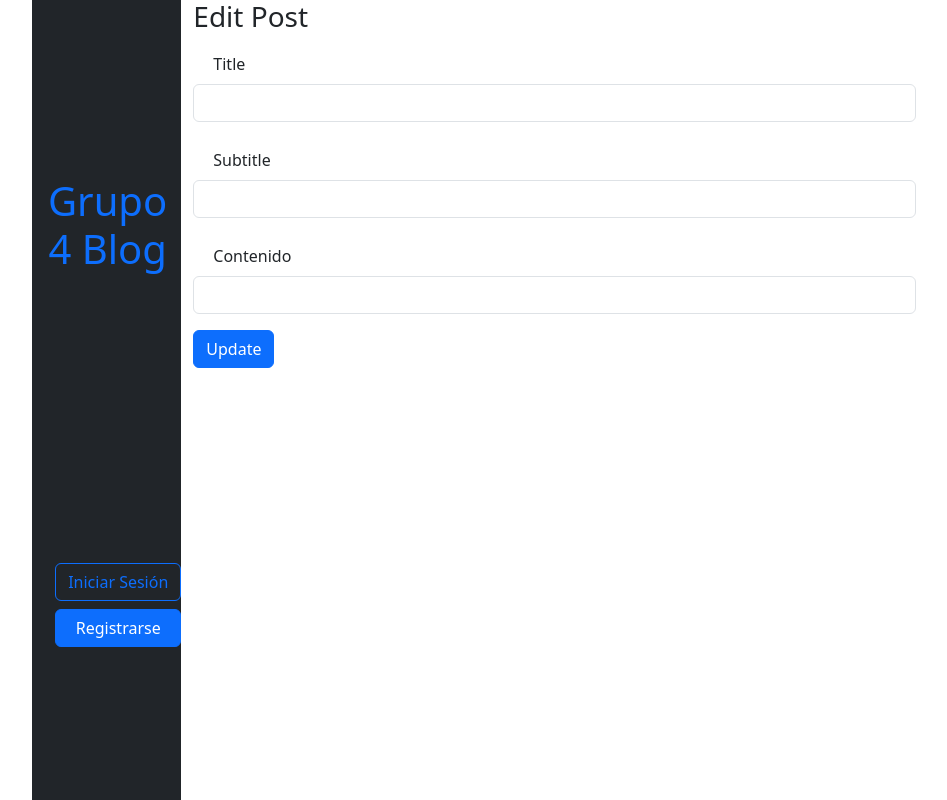
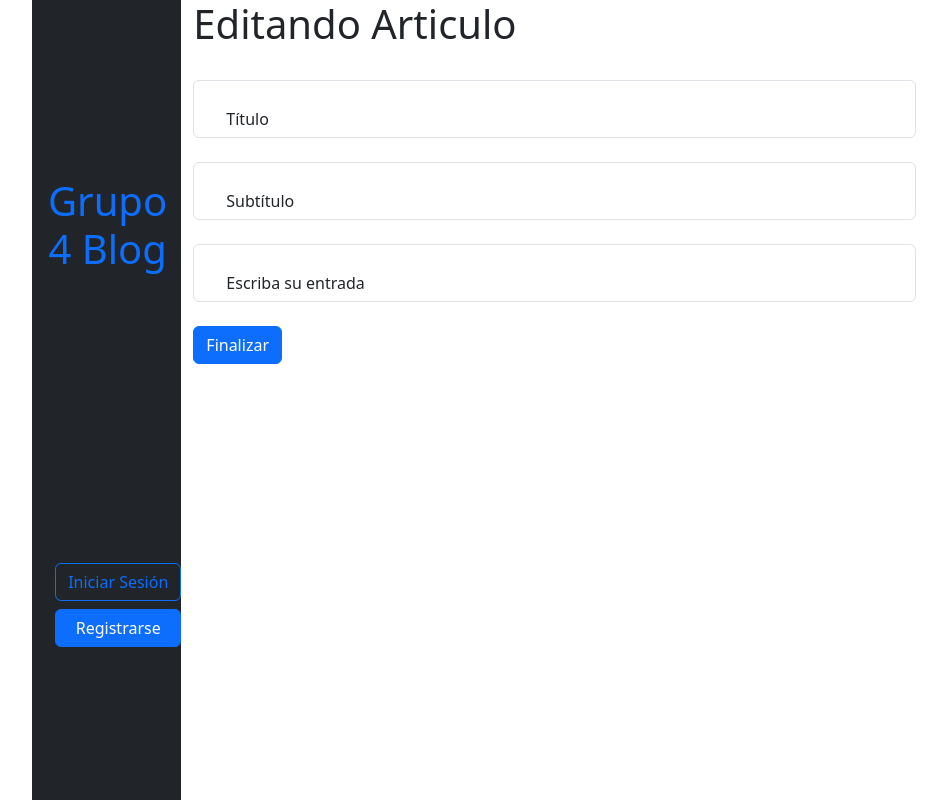
Before and after one commit to MrHelmet96/grupo4_News_FrontEnd, a React (Create React App) app in the folder grupo4_frontend/: page /editarArticulo in a window 1280 px wide. Shown: the whole page, without its empty margins (160-1107 px from the left). Built offline with nearby package versions, Linux system fonts and the light colour scheme; no server answers.

Commit message:
Crear entradas // de más nueva a más antigua

```diff
--- a/grupo4_frontend/package.json
+++ b/grupo4_frontend/package.json
@@ -22,6 +22,7 @@
     "react-quill": "^2.0.0",
     "react-router-dom": "^6.16.0",
     "react-scripts": "5.0.1",
+    "react-toastify": "^9.1.3",
     "web-vitals": "^2.1.4"
   },
   "scripts": {
--- a/grupo4_frontend/src/components/article.jsx
+++ b/grupo4_frontend/src/components/article.jsx
@@ -41,7 +41,7 @@ function Article() {
         <div className="col-10 p-4 ">
           <div className='d-flex justify-content-between mt-5 pb-2 border-bottom border-dark border-2'>
           <h1 className=''>{article.title}</h1>
-          <Link><a></a><i class="bi bi-pencil-square"></i></Link>
+          <Link to='/editarArticulo'><a></a><i class="bi bi-pencil-square"></i></Link>
           </div>
           <h6 className='mt-3 pb-2 border-bottom border-dark border-2'>{article.subtitle}</h6>
           <div dangerouslySetInnerHTML={{__html: article.content}} className='col-9 pt-3'></div>
--- a/grupo4_frontend/src/components/article_edit/article_edit.jsx
+++ b/grupo4_frontend/src/components/article_edit/article_edit.jsx
@@ -1,68 +1,236 @@
-import axios from "axios";
-import { useEffect, useState } from "react";
-import { useNavigate, useParams } from "react-router-dom";
+import React, { Component } from 'react'
+import { Link, useNavigate, useParams } from 'react-router-dom'
+import { ToastContainer, toast } from 'react-toastify';
+ import 'react-toastify/dist/ReactToastify.css';
 
-const URI = 'http://localhost:8080/article/'
 
-const EditArticle = () => {
-  const [title, setTitle] = useState('')
-  const [subtitle, setSubtitle] = useState('')
-  const [content, setContent] = useState('')
-  const id = useParams()
 
-  //procedimiento para actualizar
-  const update = async (e) => {
-    e.preventDefault()
-    await axios.put(URI + id, {
-      title: title,
-      subtitle: subtitle,
-      content: content
-    });
-  }
-  useEffect(() => {
-    getBlogById()
-  }, [])
+export class EditArticle extends Component {
 
-  const getBlogById = async () => {
-    const res = await axios.get(URI + id)
-    setTitle(res.data.title)
-    setSubtitle(res.data.subtitle)
-    setContent(res.data.content)
-  }
+    constructor(props) {
+        super(props)
 
-  return (
-    <div className="col-10">
-      <h3>Edit Post</h3>
-      <form onSubmit={update}>
-        <div className="mb-3">
-          <label htmlFor="" className="form-label">Title</label>
-          <input
-            value={title}
-            onChange={(e) => setTitle(e.target.value)}
-            type="text"
-            className="form-control" />
-        </div>
-        <div className="mb-3">
-          <label htmlFor="" className="form-label">Subtitle</label>
-          <input
-            value={subtitle}
-            onChange={(e) => setSubtitle(e.target.value)}
-            type="text"
-            className="form-control" />
-        </div>
-        <div className="mb-3">
-          <label htmlFor="" className="form-label">Contenido</label>
-          <input
-            value={content}
-            onChange={(e) => setContent(e.target.value)}
-            type="text"
-            className="form-control" />
-        </div>
-        <button type="submit" className="btn btn-primary">Update</button>
-      </form>
-    </div>
-  )
+        this.state = {
+            article_id: null,
+            title: '',
+            subtitle: '',
+            content: ''
+        }
+    }
 
+    componentDidMount() {
+
+        if (this.props.params.article_id) {
+            let parametros = {
+                method: 'GET',
+
+                headers: {
+                    'Content-Type': 'application/json',
+                    'Accept': 'application/json'
+                }
+            }
+
+            fetch("http://localhost:8080/articles/:"+ this.props.params.article_id , parametros)
+                .then(res => {
+
+                    res.json().then(
+                            body => (
+                                {
+                                    status: res.status,
+                                    ok: res.ok,
+                                    headers: res.headers,
+                                    body: body
+                                }
+                            )
+                        ).then(
+                            result => {
+                                if (result.ok) {
+
+                                    console.log(result)
+                                    // this.setState({
+                                    //     article_id: result.bodythis.state.article_id,
+                                    //     title: this.state.title,
+                                    //     subtitle: this.state.subtitle,
+                                    //     content: this.state.content,
+                                    // })
+                                } else {
+                                    toast.error(result.body.message, {
+                                        position: "bottom-center",
+                                        autoClose: 5000,
+                                        hideProgressBar: false,
+                                        closeOnClick: true,
+                                        pauseOnHover: true,
+                                        draggable: true,
+                                        progress: undefined,
+                                        theme: "light",
+                                        });
+                                }
+                            });
+                       })
+                .catch((error) => {
+                    console.log(error)
+                });
+        }
+
+
+                    //    this.props.navigate("/")
+
+     }
+
+    handleSubmit = (event) => {
+        event.preventDefault()
+        //alert('enviando datos al backend del artículo: ' + this.state.titulo + this.state.subtitulo);
+
+        let article = {
+            article_id: this.state.article_id,
+            title: this.state.title,
+            subtitle: this.state.subtitle,
+            content: this.state.content,
+        }
+
+        let parametros = {
+            method: 'POST',
+            body: JSON.stringify(article),
+            headers: {
+                'Content-Type': 'application/json',
+            }
+        }
+
+        fetch("http://localhost:8080/articles/", parametros)
+            .then(res => {
+
+                res.json().then(
+                        body => (
+                            {
+                                status: res.status,
+                                ok: res.ok,
+                                headers: res.headers,
+                                body: body
+                            }
+                        )
+                    ).then(
+                        result => {
+                            if (result.ok) {
+                                toast.success(result.body.message, {
+                                    position: "bottom-center",
+                                    autoClose: 5000,
+                                    hideProgressBar: false,
+                                    closeOnClick: true,
+                                    pauseOnHover: true,
+                                    draggable: true,
+                                    progress: undefined,
+                                    theme: "light",
+                                    });
+                            } else {
+                                toast.error(result.body.message, {
+                                    position: "bottom-center",
+                                    autoClose: 5000,
+                                    hideProgressBar: false,
+                                    closeOnClick: true,
+                                    pauseOnHover: true,
+                                    draggable: true,
+                                    progress: undefined,
+                                    theme: "light",
+                                    });
+                            }
+                        });
+                   })
+            .catch((error) => {
+                console.log(error)
+            });
+                       this.props.navigate("/")
+    }
+
+
+    handleChange = (event) => {
+        this.setState({ [event.target.name]: event.target.value });
+    }
+
+    render() {
+        // const navigate = useNavigate();
+        return (
+
+            <div className='col-10'>
+                <div className='row'>
+                    <div className='col'>
+                        <h1>{this.props.params.article_id ? `Edición del Artículo ${this.props.params.article_id}` : "Editando Articulo"}</h1>
+                    </div>
+                </div>
+
+
+                <div className='row'>
+                    <div className='col'>
+
+{/* <h1>{this.props.params.vehiculo_id}</h1> */}
+
+                        <form onSubmit={this.handleSubmit}>
+                            <br />
+                            <div className="form-floating">
+                                <input
+                                    type="text"
+                                    className="form-control"
+                                    id="floatingTitle"
+                                    placeholder="title"
+                                    onChange={this.handleChange}
+                                    value={this.state.title}
+                                    name='title'
+                                />
+                                <label htmlFor="floatingTitle">Título</label>
+                            </div>
+                            <br />
+                            <div className="form-floating">
+                                <input
+                                    type="text"
+                                    className="form-control"
+                                    id="floatingSubtitle"
+                                    placeholder="Subtitle"
+                                    onChange={this.handleChange}
+                                    value={this.state.subtitle}
+                                    name='subtitle'
+                                />
+                                <label htmlFor="floatingModelo">Subtítulo</label>
+                            </div>
+                            <br />
+
+                            <div className="form-floating">
+                                <input
+                                    type="text"
+                                    className="form-control"
+                                    id="floatingContent"
+                                    placeholder="Content"
+                                    onChange={this.handleChange}
+                                    value={this.state.content}
+                                    name='content'
+                                />
+
+                                <label htmlFor="floatingMatricula">Escriba su entrada</label>
+                            </div>
+                            <br />
+                            <input className='btn btn-primary'
+                                type="submit"
+                                value="Finalizar"
+                            />
+                        </form>
+                    </div>
+                </div>
+            </div>
+        )
+    }
 }
 
-export default EditArticle;
+export default Vehiculos_Edit
+
+
+
+
+export function Vehiculos_Edit() {
+    const p = useParams();
+
+    const navigate = useNavigate();
+
+    return (
+        <>
+            <EditArticle navigate={navigate} params={p}/>
+        </>
+    );
+}
--- a/grupo4_frontend/src/components/article_grid.jsx
+++ b/grupo4_frontend/src/components/article_grid.jsx
@@ -47,7 +47,7 @@ export class ArticleGrid extends Component {
     });
 
     return (
-      <div className='container'>
+      <div className='container d-flex flex-column-reverse'>
         {mostrarPreview}
       </div>
     )
--- a/grupo4_frontend/src/components/home.jsx
+++ b/grupo4_frontend/src/components/home.jsx
@@ -25,7 +25,7 @@ function Home() {
               <Link to="/crearArticulo">Crear entrada nueva</Link>
               </div>
               <div className='row'>
-              <ArticleGrid />
+                <ArticleGrid />
               </div>
             </div>
           </div>
```
Also changed, not shown: grupo4_frontend/src/components/article_edit/article_edit2.jsx (added, +69 -0 lines), 1 other file (tests, documents, lock files or other folders).
